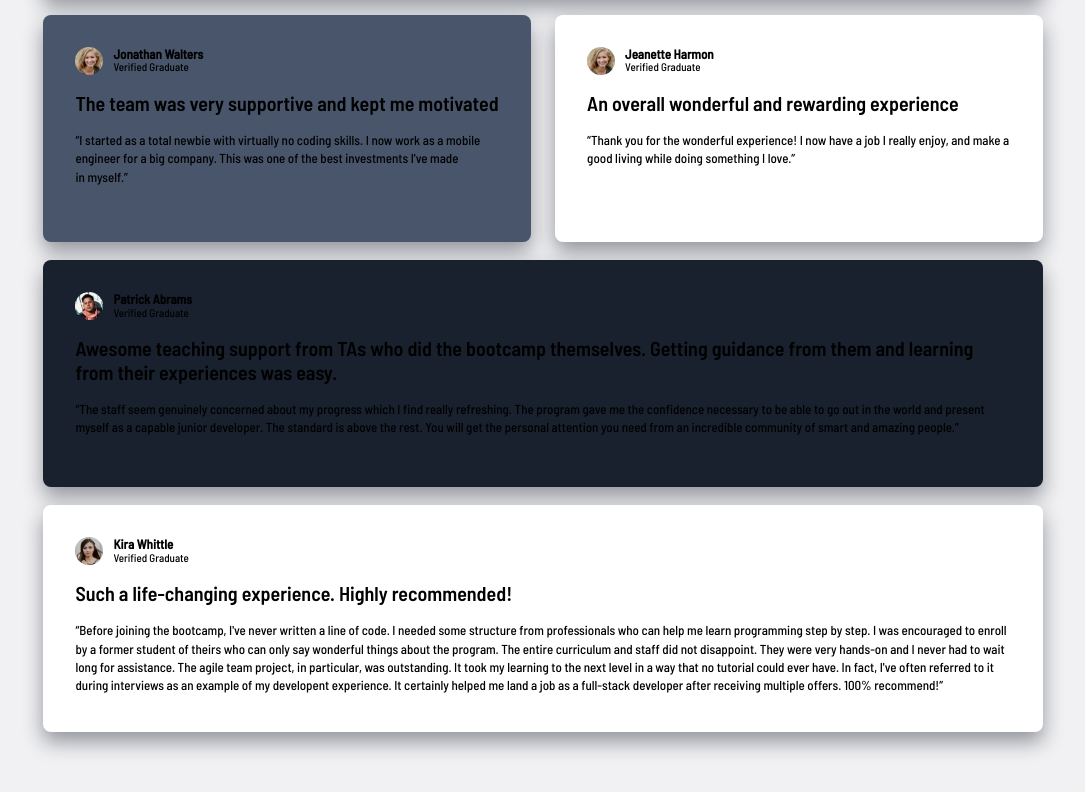
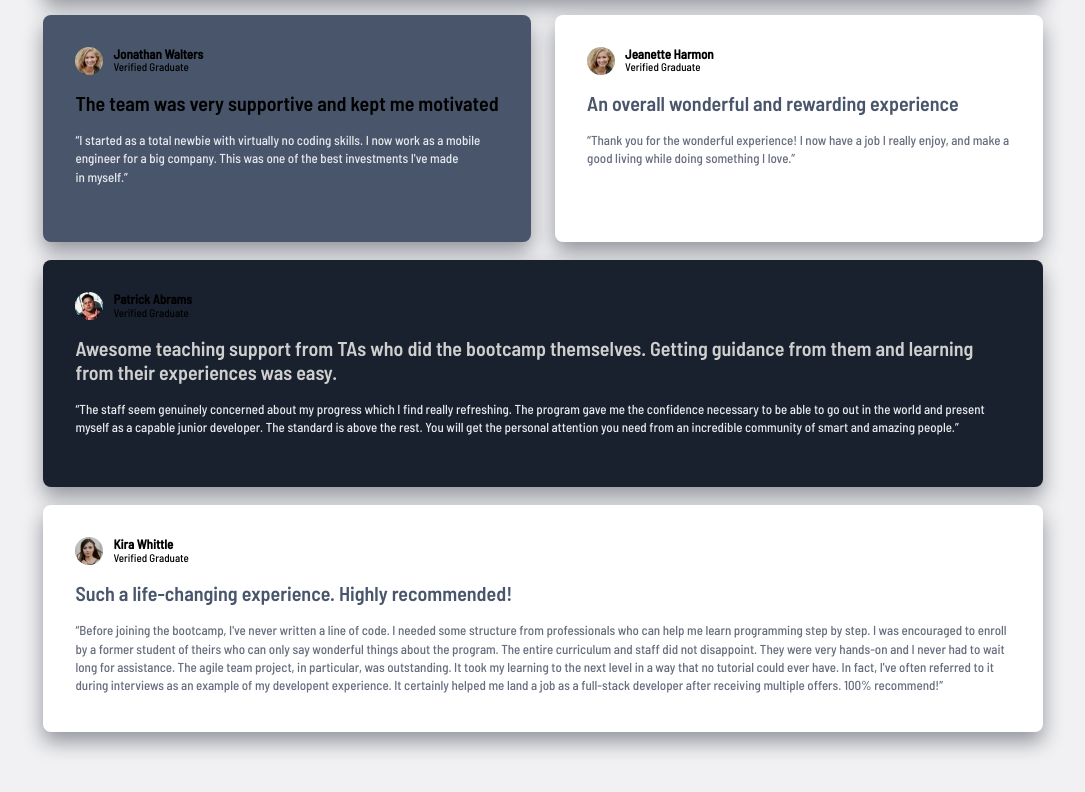
Before and after one commit to JammiM/testimonials-grid-section-fem, a website built with Vite: page index.html in a window 1280 px wide. Shown: the part 396-1188 px from the top of the page, without its empty margins (97-1182 px from the left). Built offline with nearby package versions, Linux system fonts and the light colour scheme.

Commit message:
Added style for the paragraphs in the testimonials

```diff
--- a/src/scss/components/testimonial.scss
+++ b/src/scss/components/testimonial.scss
@@ -36,23 +36,55 @@
   &.t-1 {
     background-color: var(--purple-500);
     color: contrast-color(var(--purple-500));
+
+    & > p.testimonial-single-quote.text-preset-3 {
+      color: var(--purple-50);
+    }
   }
 
   &.t-2 {
     background-color: var(--grey-500);
     color: contrast-color(var(--grey-500));
+
+    & > p.testimonial-single-quote.text-preset-3 {
+      color: var(--grey-100);
+    }
   }
 
   &.t-3 {
     background-color: var(--white);
+
+    & > p.testimonial-single-quote.lead-quote.text-preset-1 {
+      color: var(--grey-500);
+    }
+
+    & > p.testimonial-single-quote.text-preset-3 {
+      color: var(--grey-400);
+    }
   }
 
   &.t-4 {
     background-color: var(--dark-blue);
     color: contrast-color(var(--dark-blue));
+
+    & > p.testimonial-single-quote.lead-quote.text-preset-1 {
+      color: var(--grey-200);
+    }
+
+    & > p.testimonial-single-quote.text-preset-3 {
+      color: var(--grey-100);
+    }
   }
 
   &.t-5 {
     background-color: var(--white);
+
+    & > p.testimonial-single-quote.lead-quote.text-preset-1 {
+      color: var(--grey-500);
+    }
+
+    & > p.testimonial-single-quote.text-preset-3 {
+      color: var(--grey-400);
+    }
   }
 }
```
